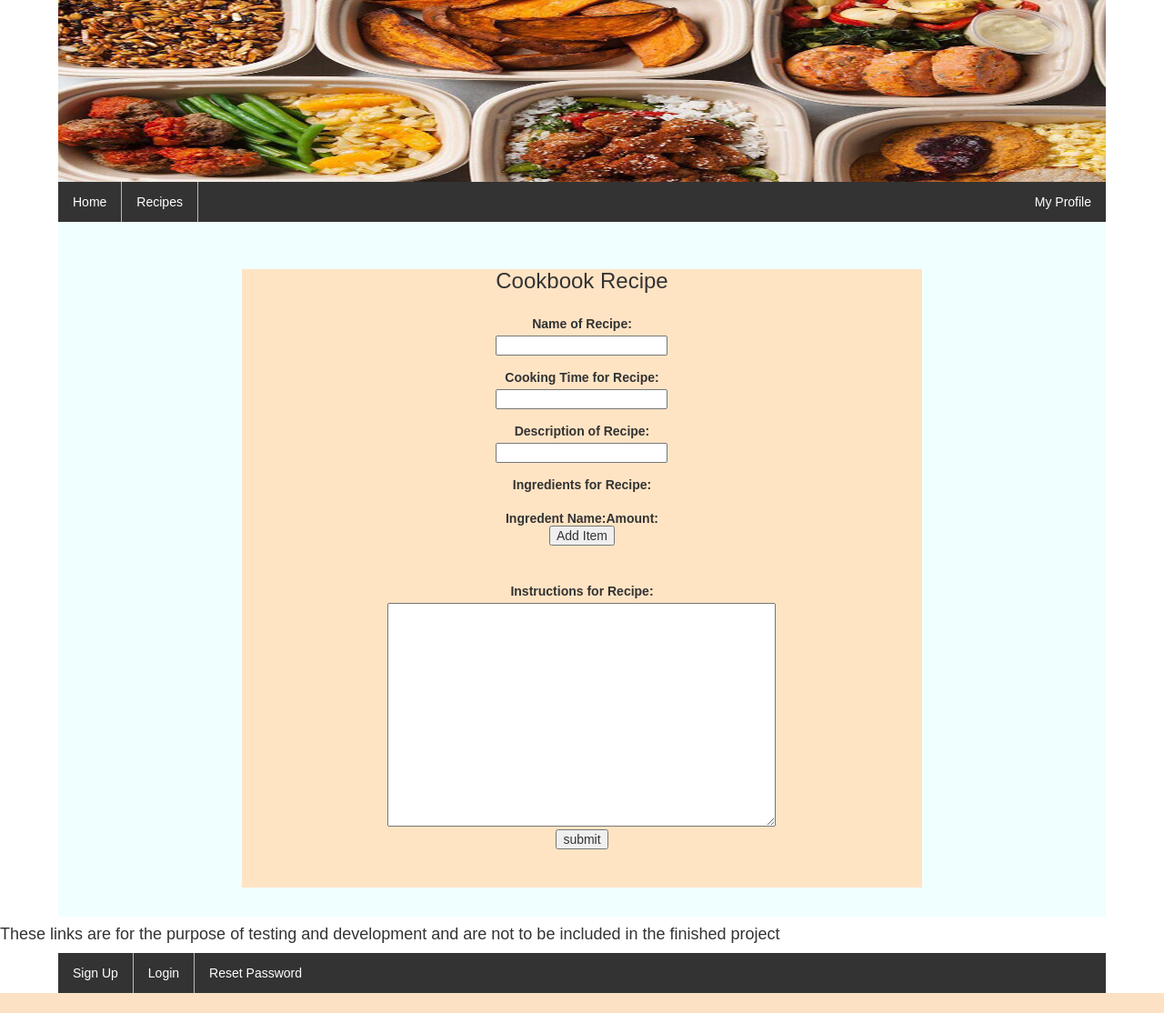
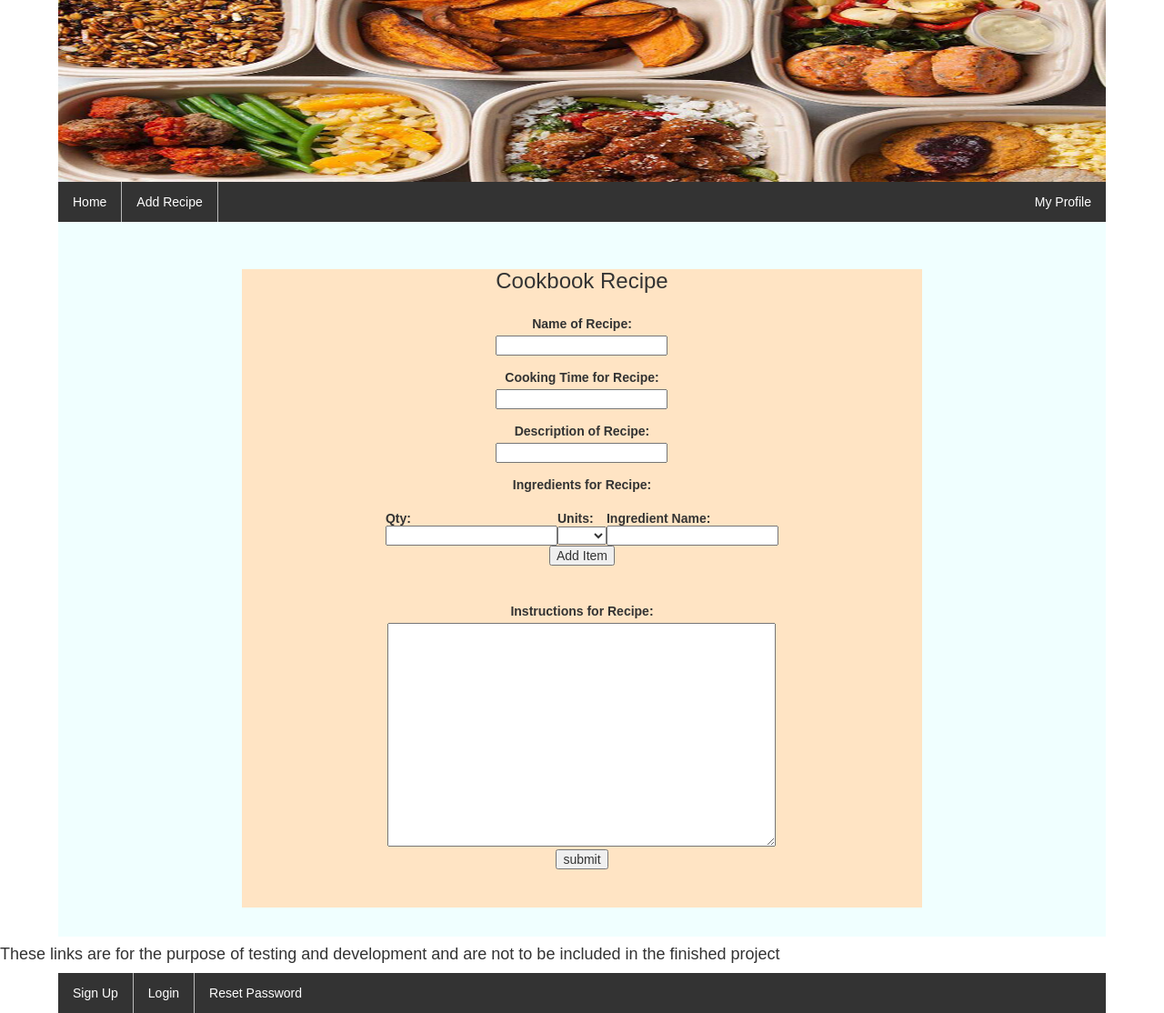
Before and after one commit to butters008/Metro-ICS325, a PHP site: page /server/modifyRecipe.php in a window 1280 px wide. Shown: the whole page at 91% size. Before the commit the page ends 1092 px from the top, so only its background shows below. Run offline with PHP 8.4, Linux system fonts and the light colour scheme.

Commit message:
Tweaks to match naming

```diff
--- a/header.php
+++ b/header.php
@@ -24,7 +24,7 @@ echo"
             <ul>
                 <li><a href='index.php'>Home</a></li>
 
-                <li><a href='modifyRecipe.php'>Recipes</a></li>
+                <li><a href='modifyRecipe.php'>Add Recipe</a></li>
                 <li id='accountBtn' style='float: right;'><a href='profile.php'>My Profile</a></li>
             </ul>
         </nav>";
--- a/modifyRecipe.php
+++ b/modifyRecipe.php
@@ -1,13 +1,11 @@
 <?php include "header.php"; ?>
-
+<!-- TODO implement $_POST data in order to pull existing recipe details -->
 <main>
     <!-- Making a switch here to choose from modifing or adding -->
     <br /><br />
     <section class="submitForm">
         <h3 id="submitTitle">Cookbook Recipe</h3><br />
         <form action="" method="post">
-            <!--(Thought process for menu decission was from Applebees)
-                Make them choose: dinner -  dessert/snack -  appatizer -->
 
             <!-- Then comes basic information for recipe
                 name, description, assigned 1 of three icons that user previous choosen -->
@@ -26,8 +24,14 @@
             <table id="ingredientTable">
                 <thead>
                     <tr>
-                        <th>Ingredent Name: </th>
-                        <th>Amount: </th>
+                        <th>Qty: </th>
+                        <th>Units:</th>
+                        <th>Ingredient Name:</th>
+                    </tr>
+                    <tr>
+                        <td><input type='number' name='ingredientQty[]'></td>
+                        <td><select name='qty' id='qty'><option value='Qty'><option value='Unit'>Unit</option><option value='cup'>Cup</option><option value='tbsp'>Tbsp</option><option value='tsp'>Tsp</option><option value='audi'>oz</option></select></td>
+                        <td><input type='text' name='ingredientName[]'></td>
                     </tr>
                 </thead>
                 <tbody id="tbody"></tbody>
@@ -38,7 +42,8 @@
             <!-- This is where we tell them to make the instructions as to how to make the recipe
             Thinking that this will output to a text file, than we store this locally on the page
             For now localhost/server, but once we get further developed, we store on website server
-            REASON: We take the textfile and load onto instruction on main page with correct formatting (I believe) -->
+            REASON: We take the textfile and load onto instruction on main page with correct formatting (I believe) - Keith-->
+            <!-- We can just store it in a string with $_POST data but we need to account for sql injection and make sure we have form validation -->
             <label for="ingredientInstuction"><strong>Instructions for Recipe:</strong></label><br/>
             <textarea id="ingredientInstuction" name="ingredientInstuction" rows="15" cols="50"></textarea>
             <p><input type="submit" value="submit" name="submit"></p><br/><br/>
@@ -50,11 +55,10 @@
 <script>
     function addItem(){
         var html = "<tr>";
-            html += "<td><input name='ingredentName[]'></td>";
-            html += "<td><input name='ingredentAmount[]'></td>";
-            html += "<td><select name='amount' id='amount'><option value='Amount'><option value='unit'>Unit</option><option value='cup'>Cup</option><option value='tbsp'>Tbsp</option><option value='tsp'>Tsp</option><option value='audi'>oz</option></select></td>";
+            html += "<td><input type='number' name='ingredientQty[]'></td>";
+            html += "<td><select name='qty' id='qty'><option value='qty'><option value='unit'>Unit</option><option value='cup'>Cup</option><option value='tbsp'>Tbsp</option><option value='tsp'>Tsp</option><option value='audi'>oz</option></select></td>";
+            html += "<td><input type='text' name='ingredientName[]'></td>";
             html += "</tr>";
-
             document.getElementById("tbody").insertRow().innerHTML = html;
     }
 </script>
```
